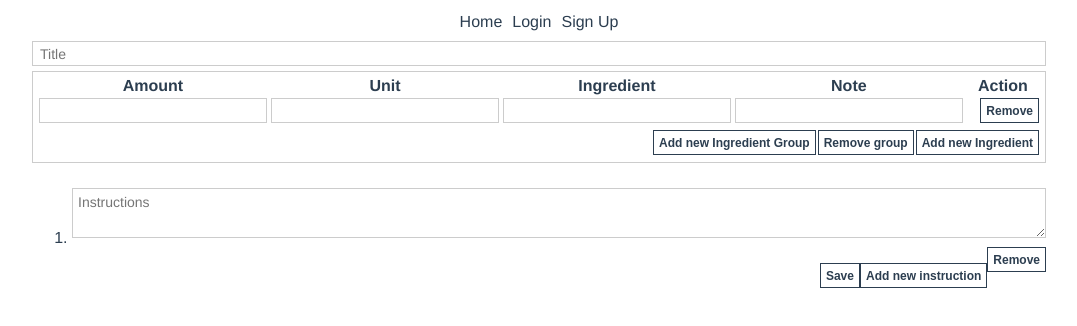
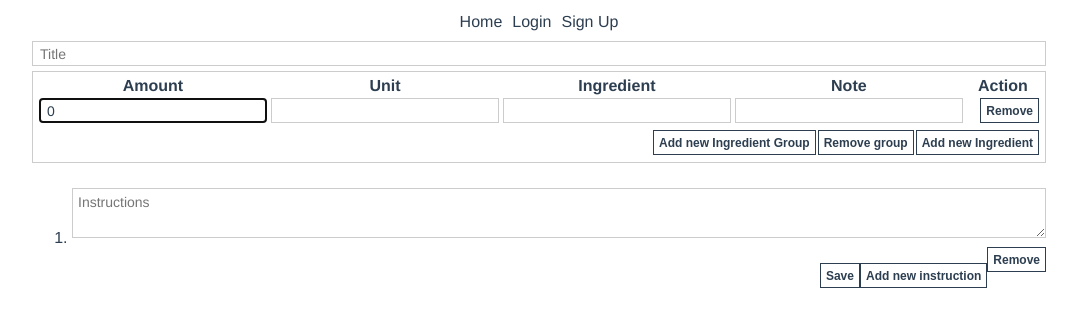
Before and after one commit to thesus/claypot, a Vue app in the folder frontend/: page /#/recipes/add in a window 1280 px wide. Shown: the top 326 px of the page, without its empty margins (101-1178 px from the left). Built offline with nearby package versions, Linux system fonts and the light colour scheme.

Commit message:
Fix #23: Cannot save new recipe
Removed incorrect empty object, component already creates a correct one itself.

```diff
--- a/frontend/src/components/RecipeEditForm.vue
+++ b/frontend/src/components/RecipeEditForm.vue
@@ -138,7 +138,7 @@ export default {
   data () {
     return {
       recipe_dirty: {
-        ingredients: [{isGroup: false, title: '', ingredients: [{}]}],
+        ingredients: [{isGroup: false, title: '', ingredients: []}],
         instructions: [this.createEmptyInstruction()],
       },
       saving: false,
```
